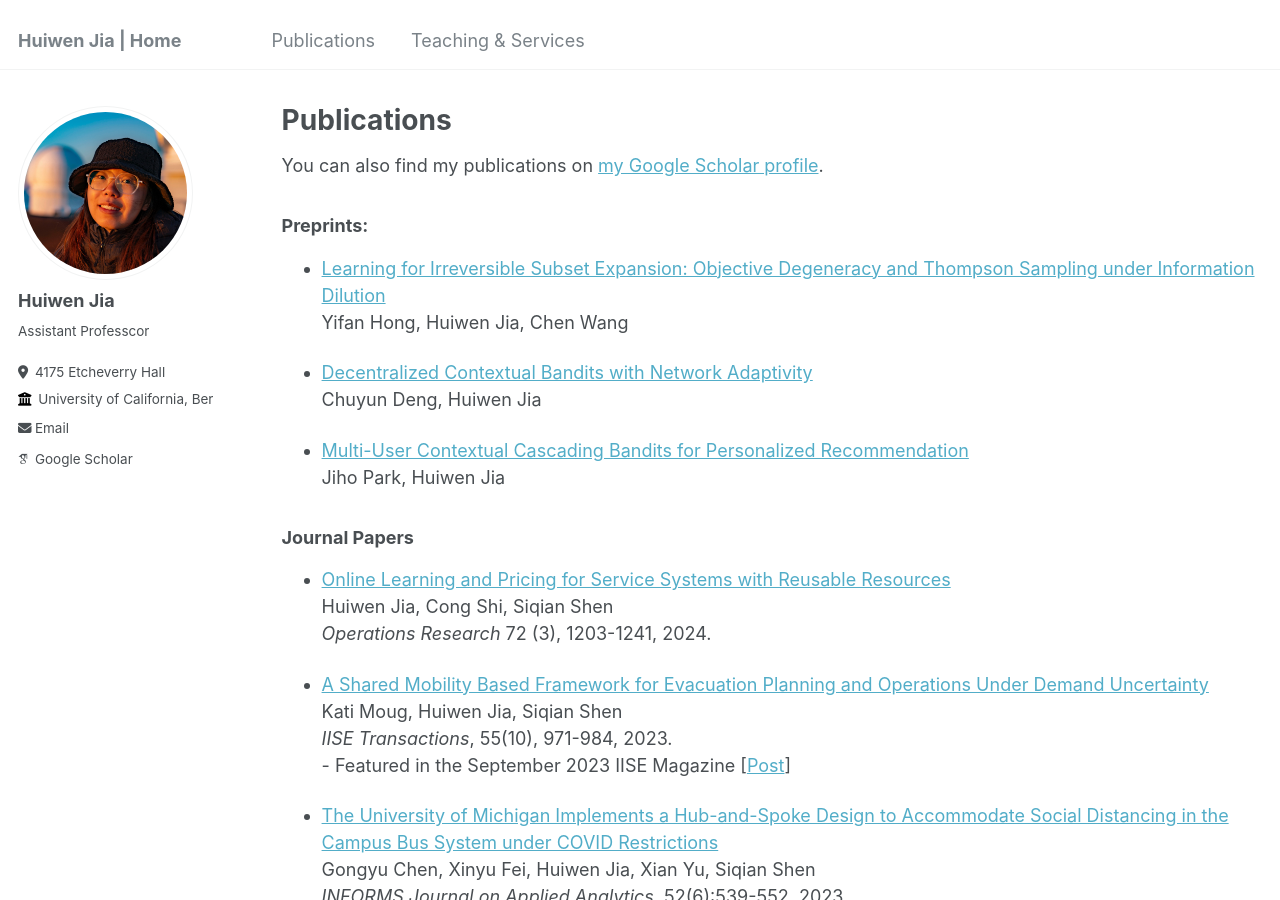
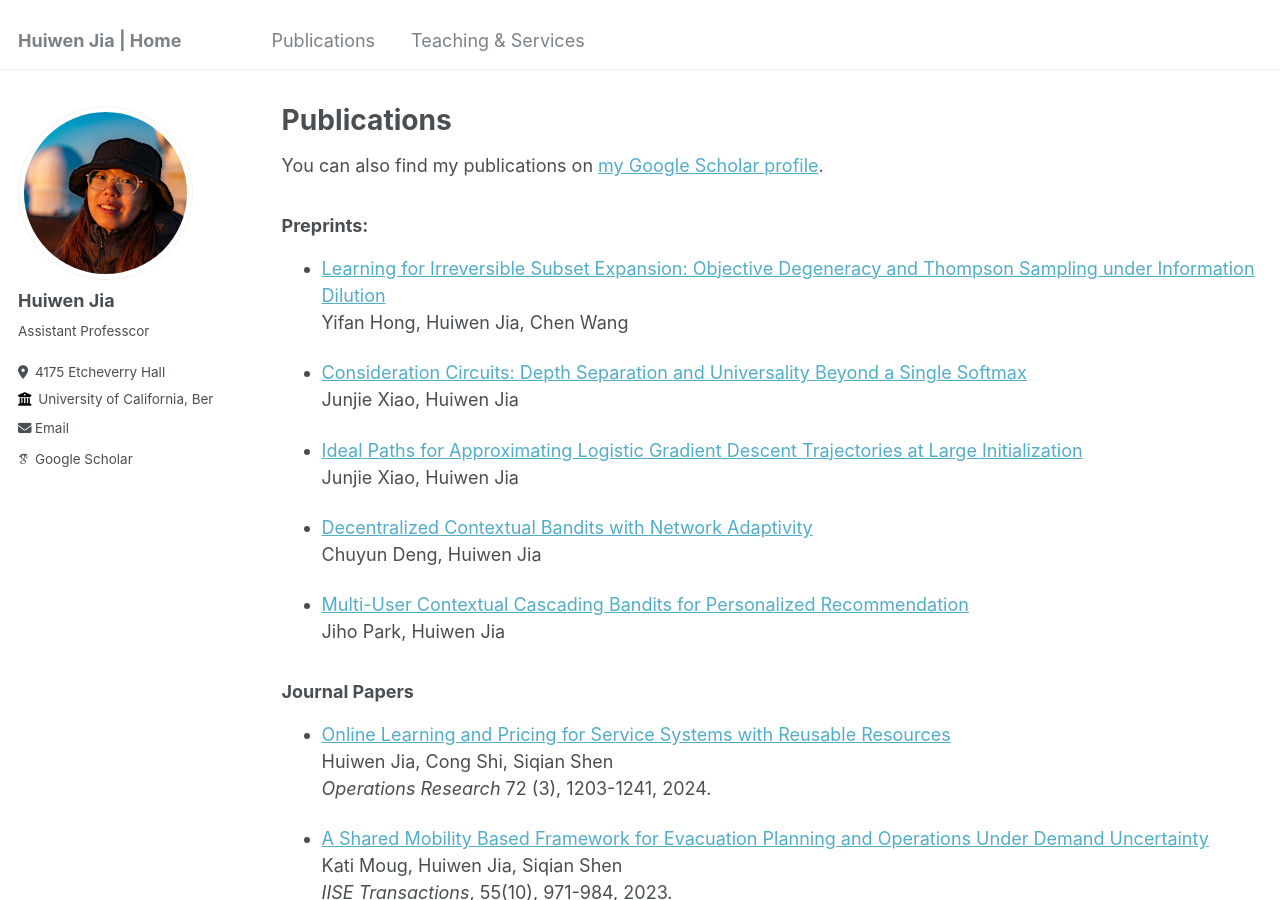
Before and after one commit to huiwen-j/huiwen-j.github.io, a Jekyll site: the page built from _pages/publications.md, in a window 1280 px wide and 900 px high. Built offline with Jekyll 4.4.1, drawn with Linux system fonts in a browser that asks for light colours; some web fonts are replaced.

Commit message:
Add two October preprints below subset expansion

```diff
--- a/_pages/publications.md
+++ b/_pages/publications.md
@@ -12,6 +12,12 @@ You can also find my publications on [my Google Scholar profile](https://scholar
 ### Preprints:
 * [Learning for Irreversible Subset Expansion: Objective Degeneracy and Thompson Sampling under Information Dilution](https://papers.ssrn.com/sol3/papers.cfm?abstract_id=7496998)\
   Yifan Hong, Huiwen Jia, Chen Wang
+
+* [Consideration Circuits: Depth Separation and Universality Beyond a Single Softmax](https://arxiv.org/abs/2610.04143)\
+  Junjie Xiao, Huiwen Jia
+
+* [Ideal Paths for Approximating Logistic Gradient Descent Trajectories at Large Initialization](https://arxiv.org/abs/2610.04142)\
+  Junjie Xiao, Huiwen Jia
 
 * [Decentralized Contextual Bandits with Network Adaptivity](https://www.arxiv.org/abs/2508.13411)\
   Chuyun Deng, Huiwen Jia
```
